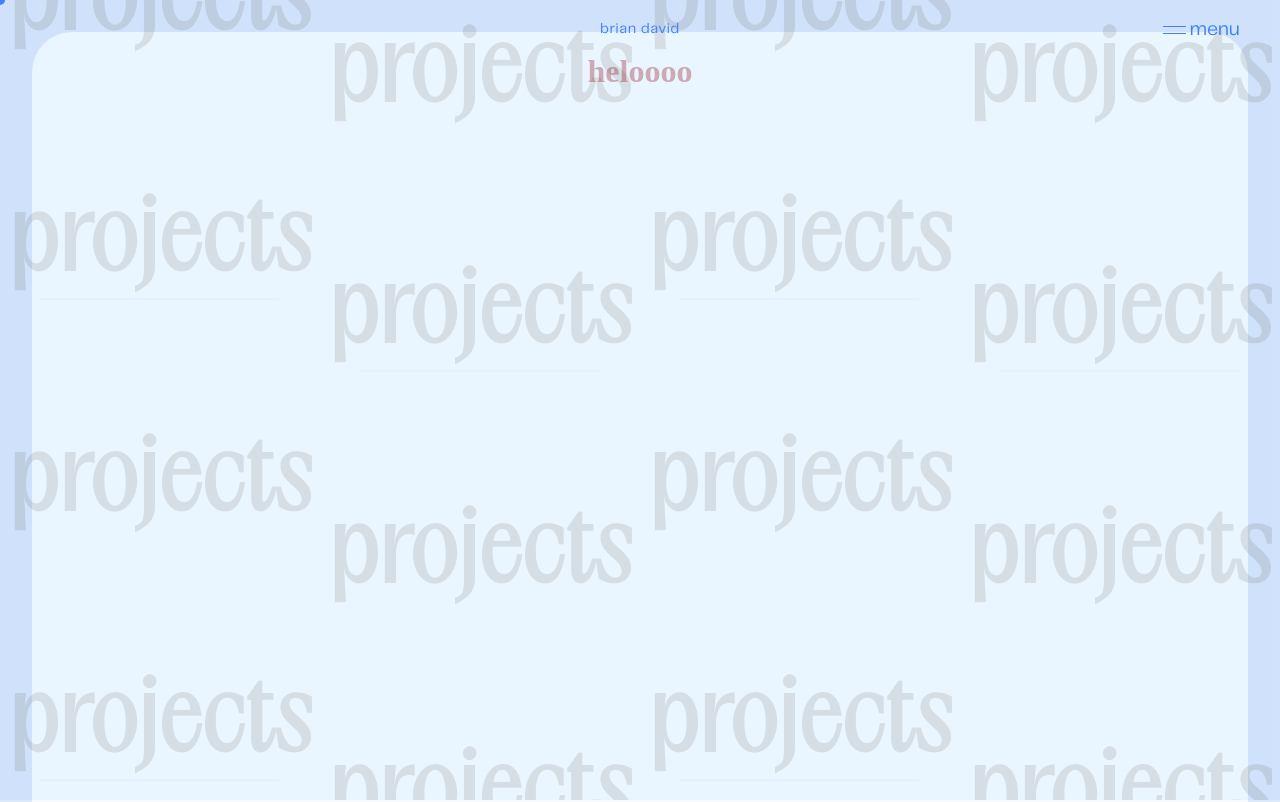
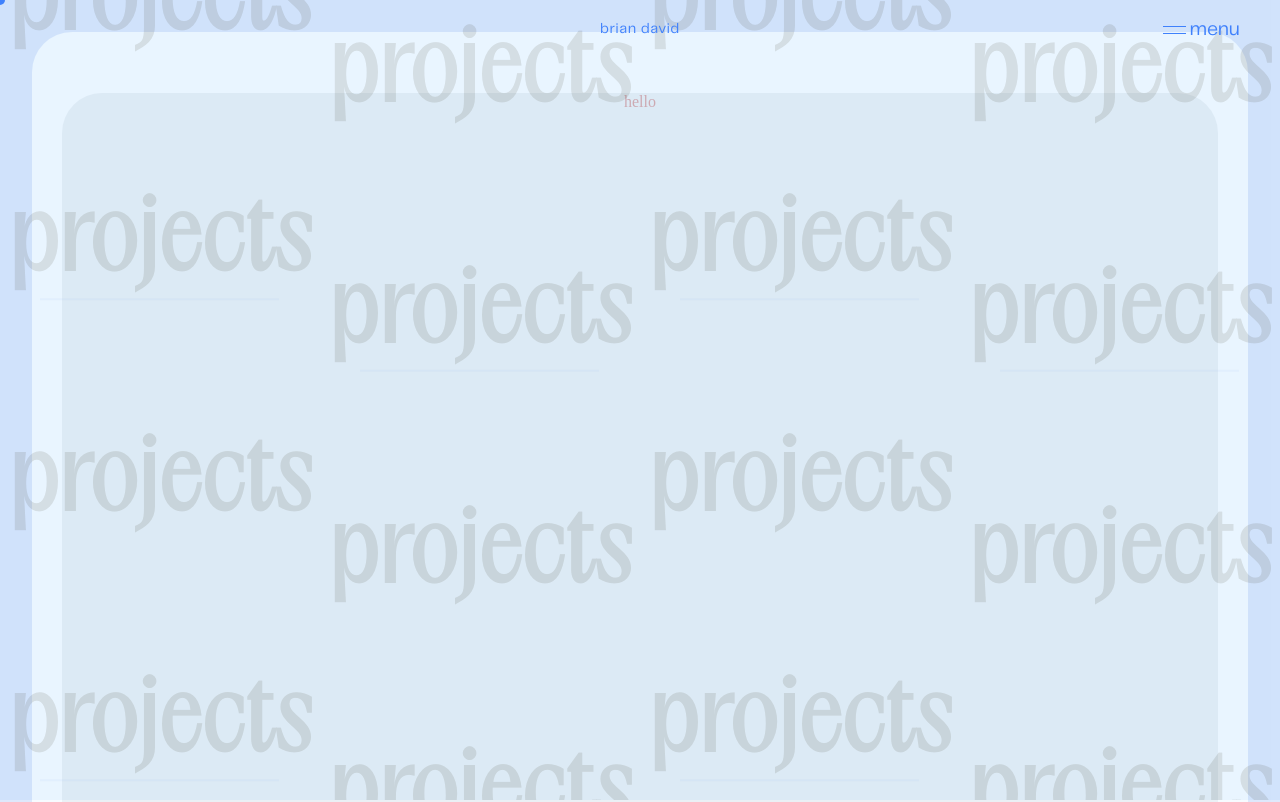
Before and after one commit to brian-david4/brian-portfolio-website, a React (Vite) app in the folder portfolio-website/: page /projects in a window 1280 px wide. Shown: the top 802 px of the page. Built offline with nearby package versions, Linux system fonts and the light colour scheme.

Commit message:
Create Project component
- PorjectContainer now renders child component via prop

```diff
--- /dev/null
+++ b/portfolio-website/src/components/Project/Project.tsx
@@ -0,0 +1,15 @@
+import styles from "./proj.module.css";
+
+interface ProjectProps {
+  title: string;
+}
+
+const Project = ({ title }: ProjectProps) => {
+  return (
+    <>
+      <div className={styles.projectWrapper}>{title}</div>
+    </>
+  );
+};
+
+export default Project;
--- /dev/null
+++ b/portfolio-website/src/components/Project/proj.module.css
@@ -0,0 +1,7 @@
+.projectWrapper {
+  width: 95%;
+  height: 95vh;
+  background-color: var(--main-theme-darker);
+  border-radius: 40px;
+  margin-top: 5%;
+}
--- a/portfolio-website/src/components/ProjectsContainer/ProjectContainer.tsx
+++ b/portfolio-website/src/components/ProjectsContainer/ProjectContainer.tsx
@@ -1,12 +1,13 @@
 import { motion } from "framer-motion";
 import { ProjectType } from "../../types";
-import styles from "./prj.module.css";
+import styles from "./projCont.module.css";
 
 interface ProjectProps {
   project?: ProjectType;
+  children: React.ReactNode;
 }
 
-const Project = ({}: ProjectProps) => {
+const ProjectContainer = ({ children }: ProjectProps) => {
   return (
     <>
       <motion.div
@@ -17,14 +18,10 @@ const Project = ({}: ProjectProps) => {
         }}
         className={styles.pageBackground}
       >
-        <div className={styles.bubble}>
-          <div className={styles.divvie}>
-            <h1>heloooo</h1>
-          </div>
-        </div>
+        <div className={styles.bubble}>{children}</div>
       </motion.div>
     </>
   );
 };
 
-export default Project;
+export default ProjectContainer;
--- a/portfolio-website/src/components/ProjectsContainer/prj.module.css
+++ b/portfolio-website/src/components/ProjectsContainer/projCont.module.css
@@ -15,8 +15,8 @@
   height: 200vh;
   background-color: var(--main-theme);
   border-radius: 40px;
+  display: flex;
+  flex-direction: column;
+  align-items: center;
+  overflow: hidden;
 }
-.divvie {
-  height: 200vh;
-  width: 100%;
-}
--- a/portfolio-website/src/index.css
+++ b/portfolio-website/src/index.css
@@ -6,6 +6,7 @@
   --nav-menu-height: 400px;
   /* colours */
   --main-theme: #e9f5ff;
+  --main-theme-darker: #c6d7e5;
   --light-blue: #f3f9f9;
   --text-cream: #3f81fc;
   --charcoal: #ffffe6;
--- a/portfolio-website/src/pages/Projects/Projects.tsx
+++ b/portfolio-website/src/pages/Projects/Projects.tsx
@@ -2,8 +2,9 @@ import { AnimatePresence } from "framer-motion";
 import { useEffect, useState } from "react";
 
 import ProjectIntro from "../../components/ProjectIntro/ProjectIntro";
-import Project from "../../components/ProjectsContainer/ProjectContainer";
+import ProjectContainer from "../../components/ProjectsContainer/ProjectContainer";
 import styles from "./projs.module.css";
+import Project from "../../components/Project/Project";
 
 const Projects = () => {
   const [introPlaying, setIntroPlaying] = useState(true);
@@ -20,7 +21,9 @@ const Projects = () => {
           {introPlaying && <ProjectIntro title="projects" />}
         </AnimatePresence>
 
-        <Project />
+        <ProjectContainer>
+          <Project title="hello" />
+        </ProjectContainer>
       </div>
     </>
   );
```
